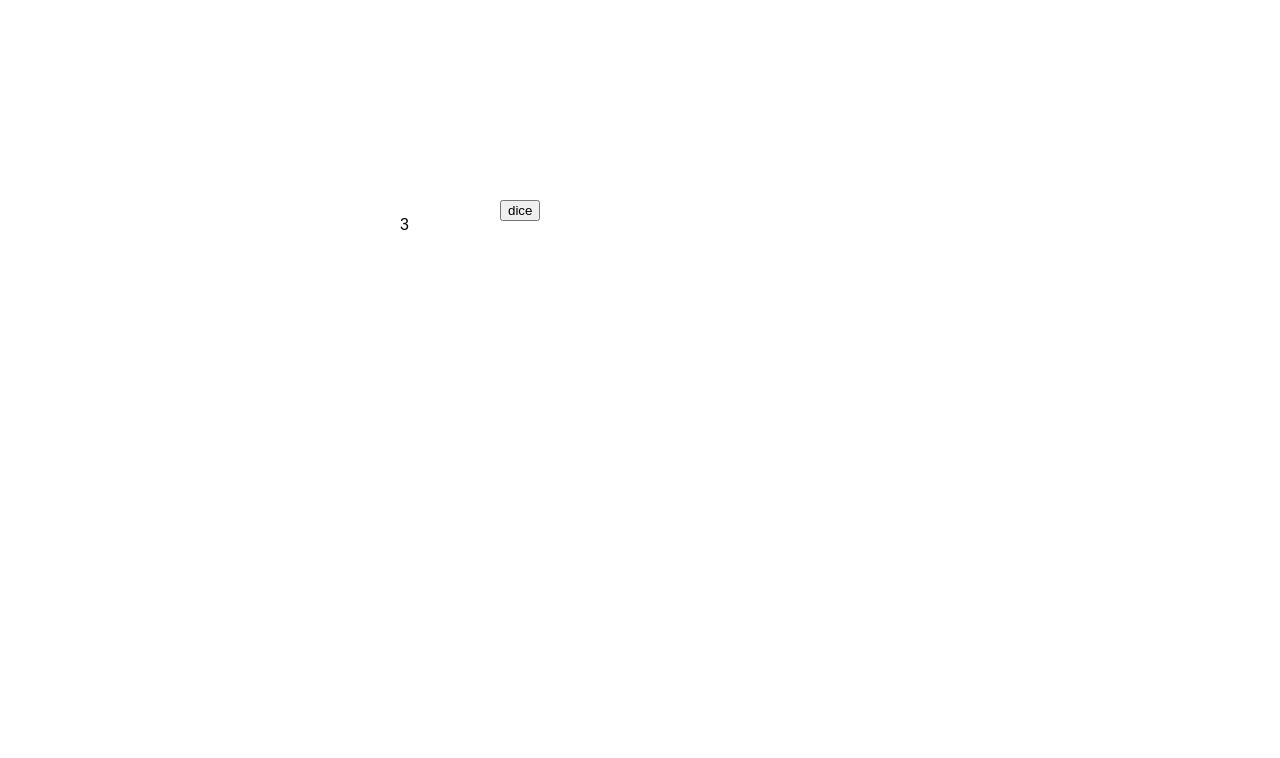
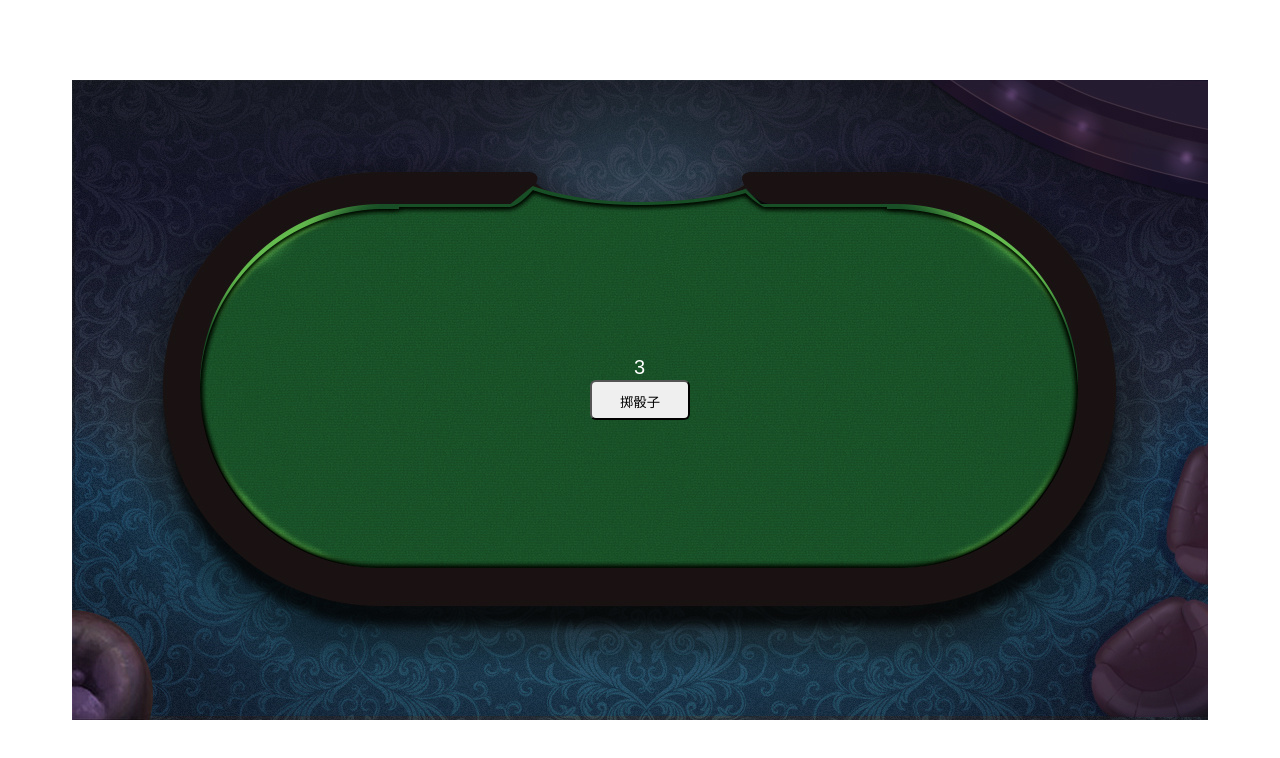
Before and after one commit to xiao11lang/react-poke, a React (Create React App) app: page / in a window 1280 px wide. Shown: the top 758 px of the page. Built offline with nearby package versions, Linux system fonts and the light colour scheme.

Commit message:
界面优化

```diff
--- a/src/App.css
+++ b/src/App.css
@@ -1,28 +1,69 @@
-.App {
+html,body{
+  width: 100%;
+  height: 100%;
+  list-style: none;
+  text-decoration: none;
+  margin: 0;
+  padding: 0
+}
+body{
+
+}
+#root{
+  position: absolute;
+  top: 0;
+  bottom: 0;
+  left: 0;
+  right: 0;
+  margin: auto;
+  width: 1136px;
+  height: 640px;
+  background-image: url('./imgs/desk.jpg');
+}
+#root img{
+  width: 52px;
+  height: 75px;
+  margin-left: 10px
+}
+.player{
+  width: 124px;
+  height: 75px
+}
+.player:nth-of-type(1){
+  left: 506px;
+  bottom: 185px
+}
+.player:nth-of-type(2){
+  top: 265px;
+  right: 180px;
+  transform:rotate(90deg)
+}
+.player:nth-of-type(3){
+  top: 145px;
+  left: 506px;
+}
+.player:nth-of-type(4){
+  top: 265px;
+  left:180px;
+  transform:rotate(90deg)
+}
+button{
+  display: block;
+  position: absolute;
+  left: 50%;
+  transform: translate(-50px,-20px);
+  top: 50%;
+  width: 100px;
+  height: 40px;
+  line-height: 40px;
+  border-radius: 6px;
   text-align: center;
+
 }
-
-.App-logo {
-  animation: App-logo-spin infinite 20s linear;
-  height: 80px;
+p{
+  position: absolute;
+  top: 40%;
+  left: calc(50% - 6px);
+  font-size: 20px;
+  color: white
 }
-
-.App-header {
-  background-color: #222;
-  height: 150px;
-  padding: 20px;
-  color: white;
-}
-
-.App-title {
-  font-size: 1.5em;
-}
-
-.App-intro {
-  font-size: large;
-}
-
-@keyframes App-logo-spin {
-  from { transform: rotate(0deg); }
-  to { transform: rotate(360deg); }
-}
--- a/src/App.js
+++ b/src/App.js
@@ -4,11 +4,13 @@ import {connect} from 'react-redux'
 import * as actions from './store/action'
 import {pokes} from './until/poke'
 import {shuffle} from './until/shuffle'
+import './App.css'
 class App extends Component {
   constructor(){
     super()
     this.state={
-      newRound:true
+      newRound:true,
+      dealing:false
     }
   }
   deal(){
@@ -20,7 +22,7 @@ class App extends Component {
         clearInterval(that.time);
         that.setState(()=>{
           return {
-            newRound:false
+            newRound:false,
           }
         })
       }else{
@@ -44,7 +46,8 @@ class App extends Component {
     this.props.newRound(round);
     this.setState(()=>{
       return {
-        newRound:true
+        newRound:true,
+        dealing:false
       }
     })
   }
@@ -53,6 +56,9 @@ class App extends Component {
     let that=this;
     //this.newRound()
     //this.props.dice(3+Math.round(9*Math.random()))
+    this.setState({
+      dealing:true
+    })
     this.timer=setInterval(function(){
       if(count===10){
         clearInterval(that.timer);
@@ -75,8 +81,8 @@ class App extends Component {
     })
     return (
       <div>
-        {this.state.newRound?<button onClick={()=>this.dice()} id='dice'>dice</button>:null}
-        {!this.state.newRound?<button onClick={()=>this.newRound()} id='new'>newRound</button>:null}
+        {this.state.newRound&&!this.state.dealing?<button onClick={()=>this.dice()} id='dice'>掷骰子</button>:null}
+        {!this.state.newRound?<button onClick={()=>this.newRound()} id='new'>下一轮</button>:null}
         <p>{this.props.diceNumber}</p>
         {players}
       </div>
--- a/src/index.css
+++ b/src/index.css
@@ -7,41 +7,8 @@ body {
   position: absolute;
   display: flex;
 }
-.player:nth-of-type(1){
-  top: 400px;
-  left: 400px;
-  background-color: red
-}
-.player:nth-of-type(2){
-  top: 200px;
-  left: 600px;
-  background-color: green
-}
-.player:nth-of-type(3){
-  top: 0px;
-  left: 400px;
-  background-color: yellow
-}
-.player:nth-of-type(4){
-  top: 200px;
-  left:0px;
-  background-color: blue
-}
-#new{
-  position: absolute;
-  top: 200px;
-  left: 300px
-}
-#start{
-  position: absolute;
-  top: 200px;
-  left: 400px
-}
-#dice{
-  position: absolute;
-  top: 200px;
-  left: 500px
-}
+
+
 p{
   position: absolute;
   top: 200px;
--- a/src/store/reducer.js
+++ b/src/store/reducer.js
@@ -21,7 +21,7 @@
     if(action.type===Actions.DEAL){
         return state.map((poke,index)=>{
             if(index===action.index){
-                return [action.poke,...poke]
+                return [...poke,action.poke]
             }else{
                 return poke
             }
```
Also changed, not shown: src/imgs/desk.jpg (added).
